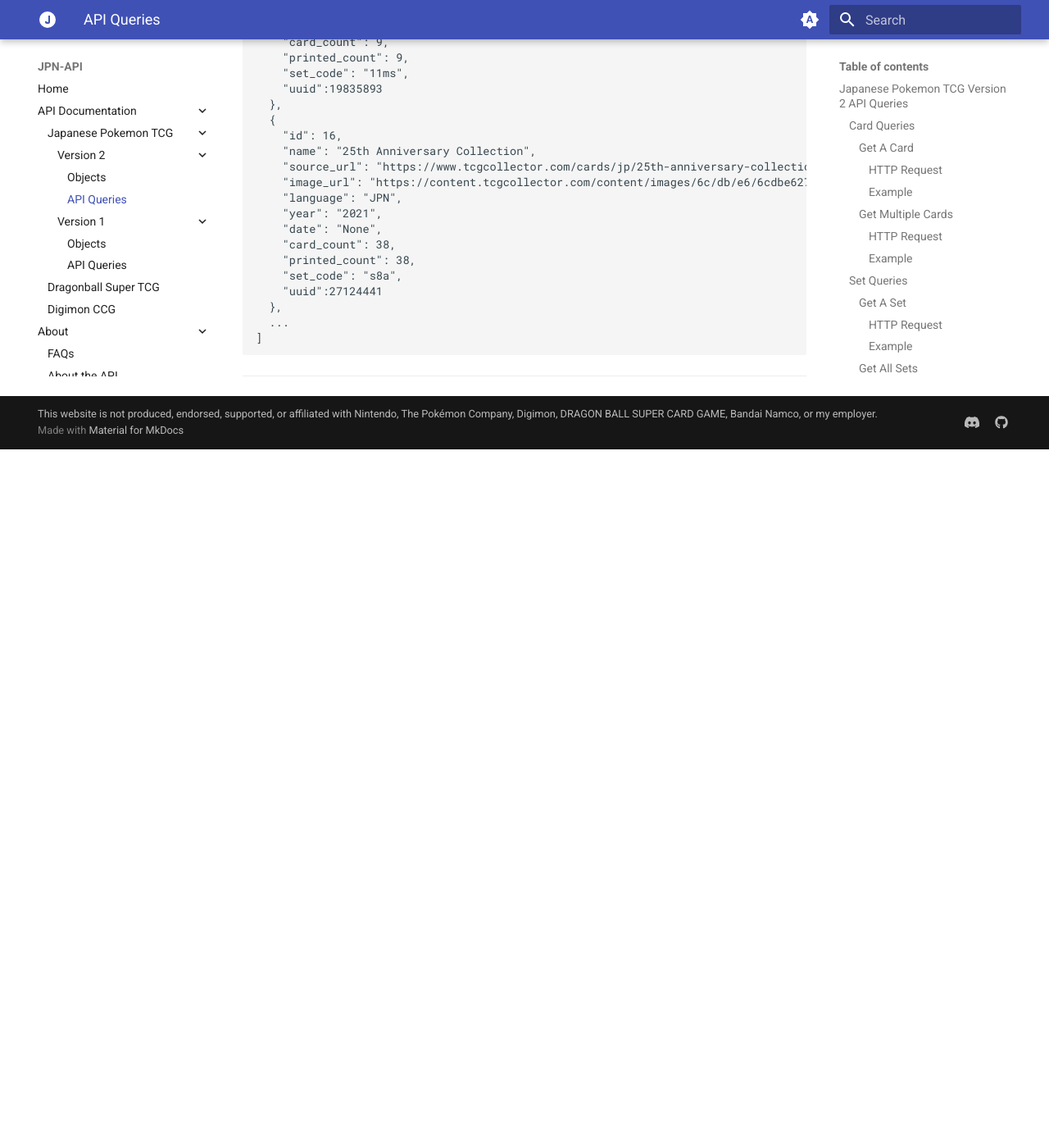
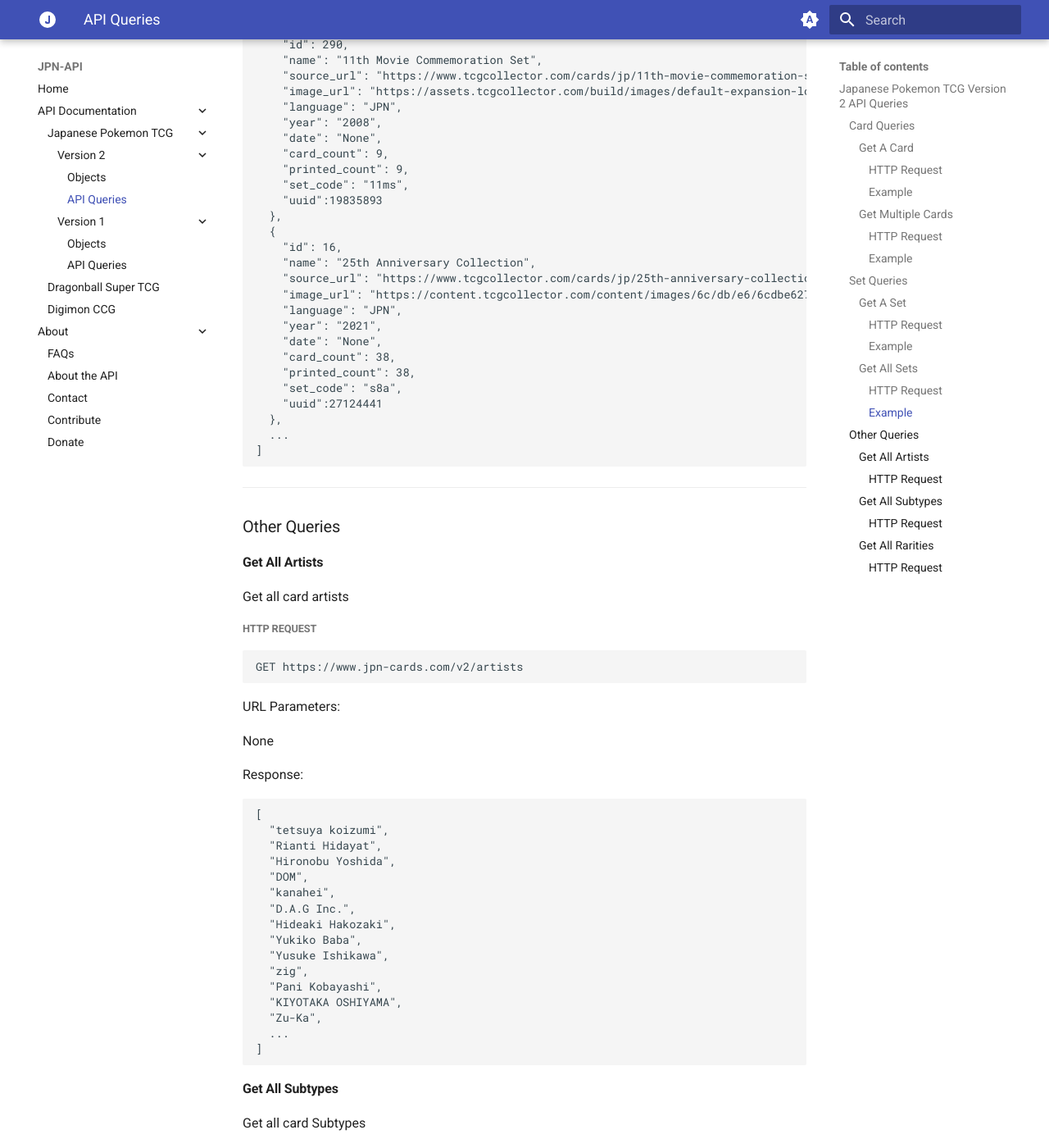
Before and after one commit to CMRicketts/jpn_cards_site, an MkDocs documentation site: the page built from docs/api_docs/pokemon/v2/v2_api.md, in a window 1280 px wide and 1400 px high, scrolled down 7280 px. Shown: the whole window at 82% size. Built offline with MkDocs 1.6.1 and Material for MkDocs 9.7.7, drawn with Linux system fonts in a browser that asks for light colours; before the commit the page ends 7828 px from its top, so only the background shows below that; some of the changed text lies outside the part shown.

Commit message:
Added new queries information

````diff
--- a/docs/api_docs/pokemon/v2/v2_api.md
+++ b/docs/api_docs/pokemon/v2/v2_api.md
@@ -133,6 +133,9 @@ All URL parameters are optional, but at least one must be included.
 | type | currently unsupported. will be updated. |
 | p_no| string printed number |
 | uuid | integer cards' UUID |
+| rarity | string the cards' rarity |
+| subtype | string one of the cards' subtype |
+| type | string the type the pokemon is |
 
 You can also combine multiple URL Parameters together, like
 
@@ -387,3 +390,105 @@ Response:
 ```
 
 * * *
+
+### Other Queries
+
+#### Get All Artists
+
+Get all card artists
+
+##### HTTP Request
+
+```bash
+GET https://www.jpn-cards.com/v2/artists
+```
+
+URL Parameters:
+
+None
+
+Response:
+
+```javascript
+[
+  "tetsuya koizumi",
+  "Rianti Hidayat",
+  "Hironobu Yoshida",
+  "DOM",
+  "kanahei",
+  "D.A.G Inc.",
+  "Hideaki Hakozaki",
+  "Yukiko Baba",
+  "Yusuke Ishikawa",
+  "zig",
+  "Pani Kobayashi",
+  "KIYOTAKA OSHIYAMA",
+  "Zu-Ka",
+  ...
+]
+```
+
+#### Get All Subtypes
+
+Get all card Subtypes
+
+##### HTTP Request
+
+```bash
+GET https://www.jpn-cards.com/v2/subtypes
+```
+
+URL Parameters:
+
+None
+
+Response:
+
+```javascript
+[
+  "Single Strike",
+  "Stage 2",
+  "Supporter",
+  "Rapid Strike Trainer",
+  "Trainer ?",
+  "d",
+  "Hisuian",
+  "Basic",
+  "Full Art",
+  "Shining",
+  ...
+]
+```
+
+#### Get All Rarities
+
+Get all card rarities
+
+##### HTTP Request
+
+```bash
+GET https://www.jpn-cards.com/v2/rarities
+```
+
+URL Parameters:
+
+None
+
+Response:
+
+```javascript
+[
+  "LEGEND",
+  "Prism Rare",
+  "Rare",
+  "Rare Shining",
+  "Super Rare",
+  "Ultra Rare",
+  "Character Rare",
+  "None",
+  "Rare Holo LV.X",
+  "Shiny",
+  "Shiny Super Rare",
+  ...
+]
+```
````
